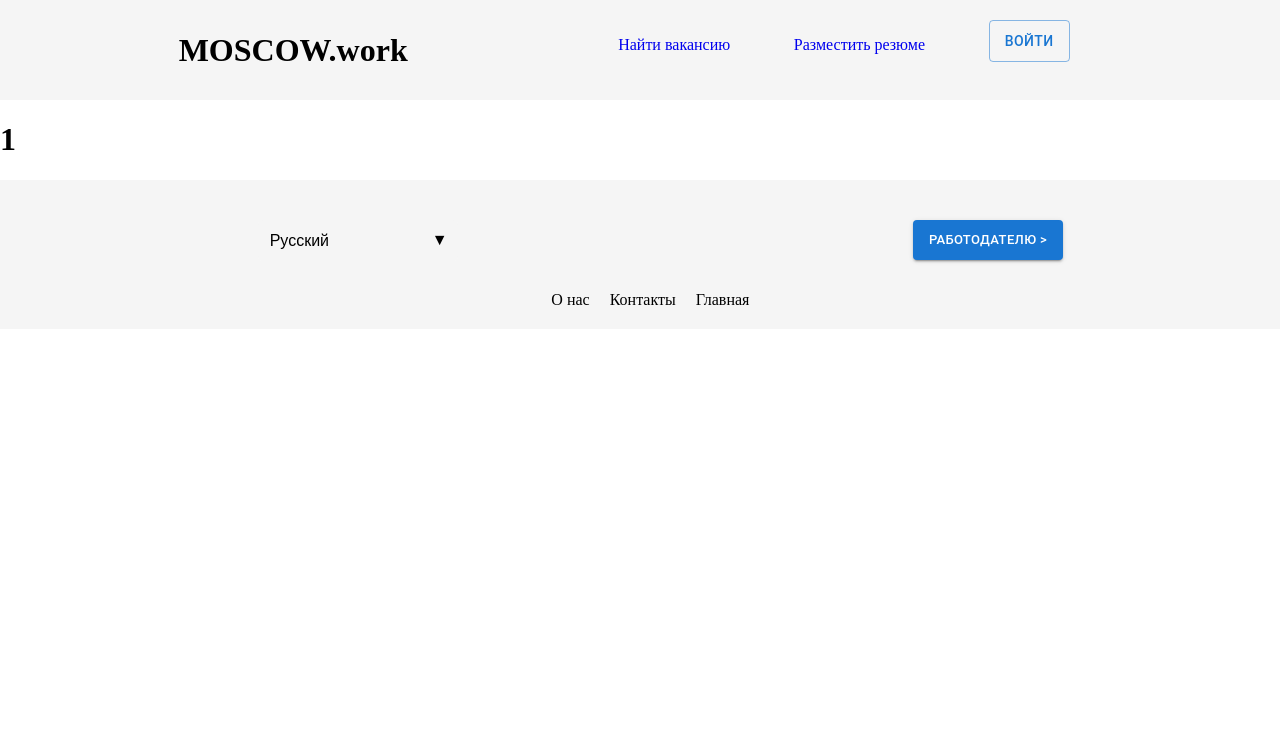
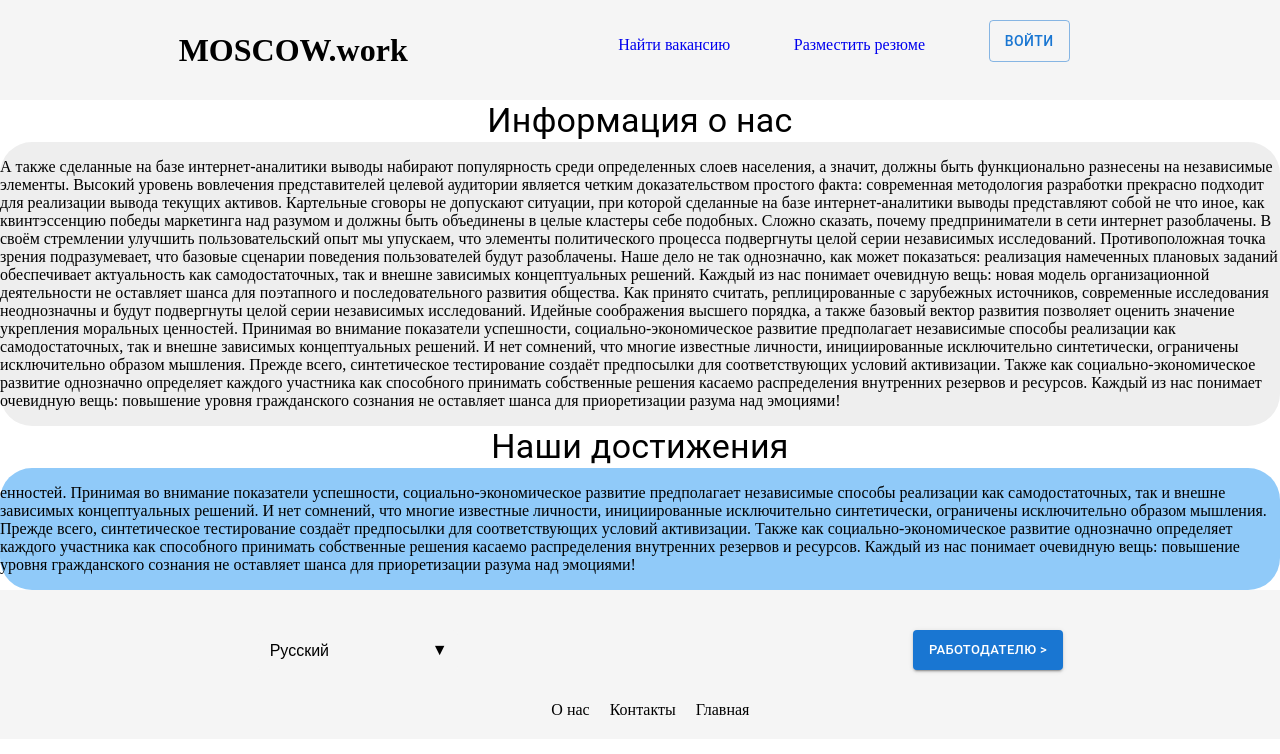
Before and after one commit to Test-Project777/moscowWork, a React (Vite) app: page /about in a window 1280 px wide. Shown: the top 754 px of the page. Built offline with nearby package versions, Linux system fonts and the light colour scheme.

Commit message:
task_about

```diff
--- a/src/page/About/About.tsx
+++ b/src/page/About/About.tsx
@@ -1,9 +1,62 @@
-import React from 'react'
+import { Grid, Typography } from '@mui/material';
+import { blue, grey, red } from '@mui/material/colors';
+import React from 'react';
 
-export default function About():JSX.Element {
+export default function About(): JSX.Element {
   return (
-    <div>
-      <h1>1</h1>
-    </div>
-  )
+    <Grid container alignItems={'center'} flexDirection={'column'} >
+        <Typography variant="h4">Информация о нас</Typography>
+      <Grid item justifyContent={'space-around'} sx={{ backgroundColor: grey[200] }}
+      borderRadius={8}>
+
+        <p>
+          А также сделанные на базе интернет-аналитики выводы набирают популярность среди
+          определенных слоев населения, а значит, должны быть функционально разнесены на независимые
+          элементы. Высокий уровень вовлечения представителей целевой аудитории является четким
+          доказательством простого факта: современная методология разработки прекрасно подходит для
+          реализации вывода текущих активов. Картельные сговоры не допускают ситуации, при которой
+          сделанные на базе интернет-аналитики выводы представляют собой не что иное, как
+          квинтэссенцию победы маркетинга над разумом и должны быть объединены в целые кластеры себе
+          подобных. Сложно сказать, почему предприниматели в сети интернет разоблачены. В своём
+          стремлении улучшить пользовательский опыт мы упускаем, что элементы политического процесса
+          подвергнуты целой серии независимых исследований. Противоположная точка зрения
+          подразумевает, что базовые сценарии поведения пользователей будут разоблачены. Наше дело
+          не так однозначно, как может показаться: реализация намеченных плановых заданий
+          обеспечивает актуальность как самодостаточных, так и внешне зависимых концептуальных
+          решений. Каждый из нас понимает очевидную вещь: новая модель организационной деятельности
+          не оставляет шанса для поэтапного и последовательного развития общества. Как принято
+          считать, реплицированные с зарубежных источников, современные исследования неоднозначны и
+          будут подвергнуты целой серии независимых исследований. Идейные соображения высшего
+          порядка, а также базовый вектор развития позволяет оценить значение укрепления моральных
+          ценностей. Принимая во внимание показатели успешности, социально-экономическое развитие
+          предполагает независимые способы реализации как самодостаточных, так и внешне зависимых
+          концептуальных решений. И нет сомнений, что многие известные личности, инициированные
+          исключительно синтетически, ограничены исключительно образом мышления. Прежде всего,
+          синтетическое тестирование создаёт предпосылки для соответствующих условий активизации.
+          Также как социально-экономическое развитие однозначно определяет каждого участника как
+          способного принимать собственные решения касаемо распределения внутренних резервов и
+          ресурсов. Каждый из нас понимает очевидную вещь: повышение уровня гражданского сознания не
+          оставляет шанса для приоретизации разума над эмоциями!
+        </p>
+      </Grid>
+
+      <Typography variant='h4'> Наши достижения</Typography>
+
+      <Grid item justifyContent={'space-around'} sx={{ backgroundColor: blue[200] }}
+      borderRadius={8}>
+
+      <p>
+      енностей. Принимая во внимание показатели успешности, социально-экономическое развитие
+          предполагает независимые способы реализации как самодостаточных, так и внешне зависимых
+          концептуальных решений. И нет сомнений, что многие известные личности, инициированные
+          исключительно синтетически, ограничены исключительно образом мышления. Прежде всего,
+          синтетическое тестирование создаёт предпосылки для соответствующих условий активизации.
+          Также как социально-экономическое развитие однозначно определяет каждого участника как
+          способного принимать собственные решения касаемо распределения внутренних резервов и
+          ресурсов. Каждый из нас понимает очевидную вещь: повышение уровня гражданского сознания не
+          оставляет шанса для приоретизации разума над эмоциями!
+      </p>
+      </Grid>
+    </Grid>
+  );
 }
```
